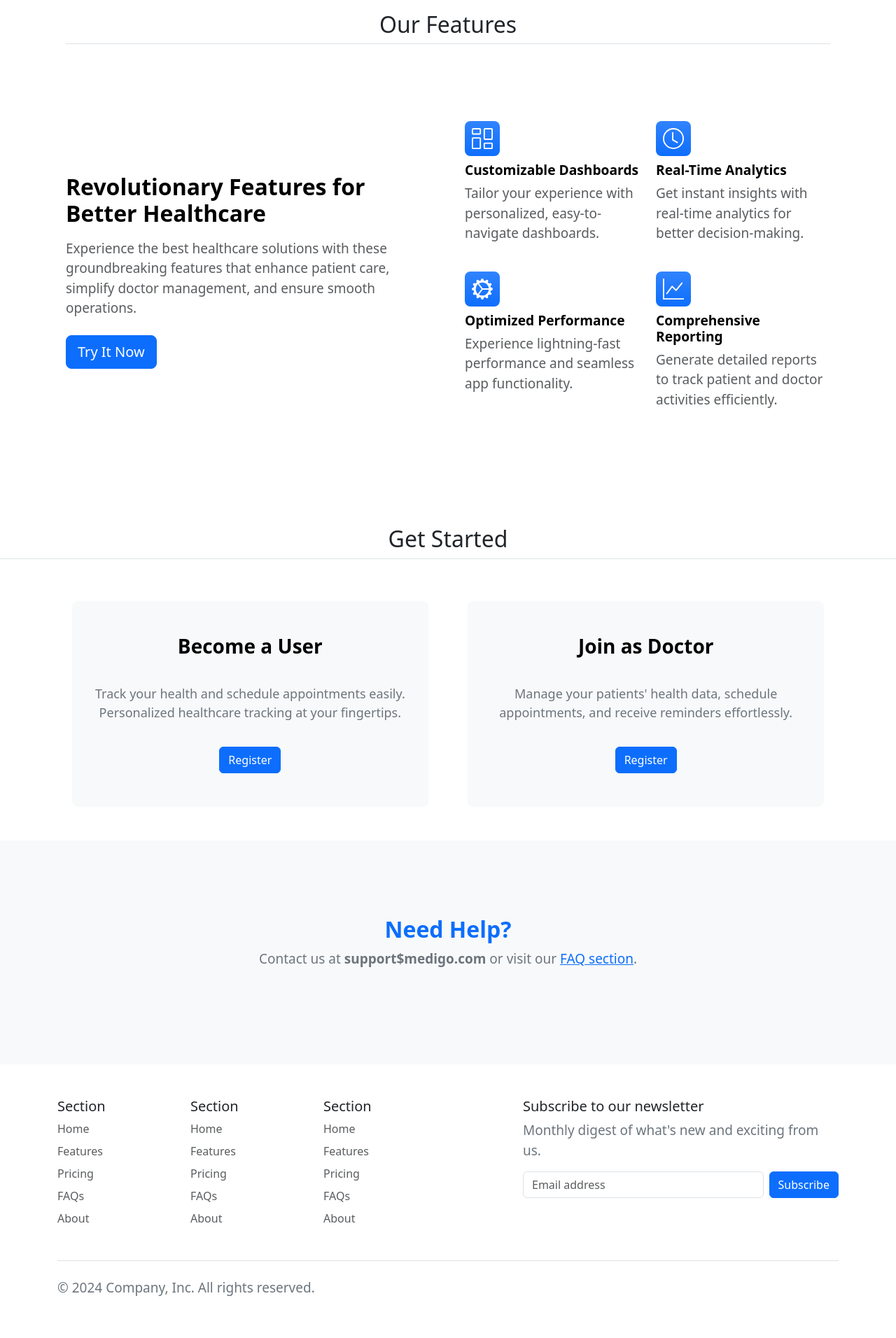
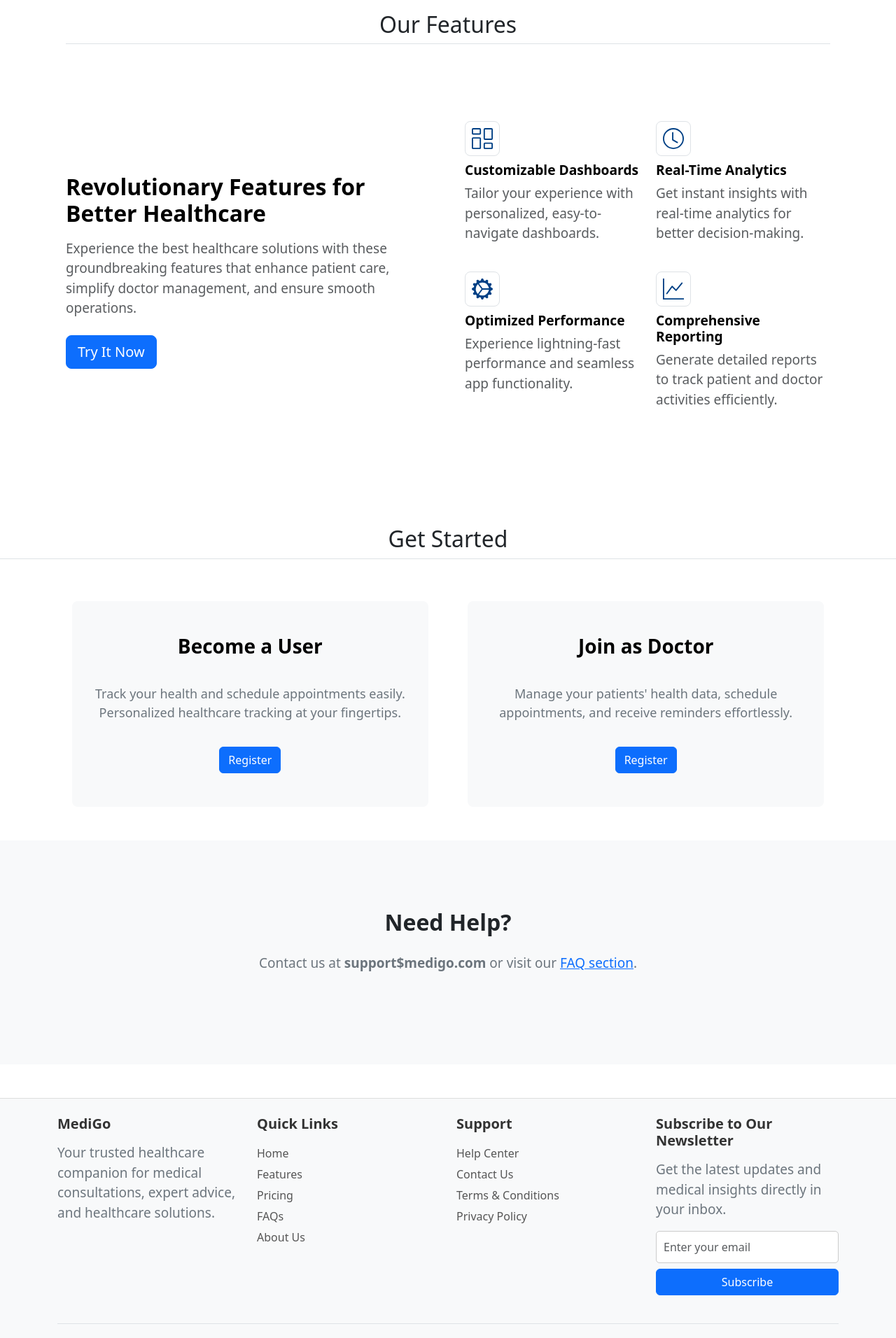
Before and after one commit to chathuraruwantha-2002/MediGo-fullstack-project, an Angular app: page / in a window 1280 px wide. Shown: the part 880-2792 px from the top of the page at 70% size. Built offline with nearby package versions, Linux system fonts and the light colour scheme; some icons are missing.

Commit message:
homepage frontend done

```diff
--- a/src/app/common/homepage/homepage.component.css
+++ b/src/app/common/homepage/homepage.component.css
@@ -149,3 +149,56 @@
     font-size: 19px;
     color:#6C757D;
   }
+
+
+
+
+
+
+  .footer {
+    background-color: #f8f9fa;
+    color: #333;
+    padding: 40px 0;
+    border-top: 1px solid #ddd;
+}
+
+.footer-title {
+    font-weight: bold;
+    margin-bottom: 15px;
+}
+
+.nav-link {
+    color: #555;
+    padding: 3px 0;
+    transition: 0.3s;
+}
+
+.nav-link:hover {
+    color: #007bff;
+    text-decoration: underline;
+}
+
+.newsletter input {
+    border-radius: 5px;
+    border: 1px solid #ccc;
+    padding: 10px;
+}
+
+.social-icons {
+    display: flex;
+    gap: 15px;
+}
+
+.social-icon {
+    color: #007bff;
+    font-size: 20px;
+    transition: 0.3s;
+}
+
+.social-icon:hover {
+    color: #0056b3;
+}
+
+#icon{
+    color: #004085;
+}
--- a/src/app/common/homepage/homepage.component.html
+++ b/src/app/common/homepage/homepage.component.html
@@ -32,9 +32,9 @@
                 <!-- Individual Feature Cards -->
                 <div class="col d-flex flex-column gap-2">
                     <div
-                        class="feature-icon-small d-inline-flex align-items-center justify-content-center text-bg-primary bg-gradient fs-4 rounded-3 feature-icon">
+                        class="feature-icon-small d-inline-flex align-items-center justify-content-center border bg-gradient fs-4 rounded-3 feature-icon">
                         <svg xmlns="http://www.w3.org/2000/svg" width="30" height="30" fill="currentColor"
-                            class="bi bi-columns-gap" viewBox="0 0 16 16">
+                            class="bi bi-columns-gap" viewBox="0 0 16 16" id="icon">
                             <path
                                 d="M6 1v3H1V1zM1 0a1 1 0 0 0-1 1v3a1 1 0 0 0 1 1h5a1 1 0 0 0 1-1V1a1 1 0 0 0-1-1zm14 12v3h-5v-3zm-5-1a1 1 0 0 0-1 1v3a1 1 0 0 0 1 1h5a1 1 0 0 0 1-1v-3a1 1 0 0 0-1-1zM6 8v7H1V8zM1 7a1 1 0 0 0-1 1v7a1 1 0 0 0 1 1h5a1 1 0 0 0 1-1V8a1 1 0 0 0-1-1zm14-6v7h-5V1zm-5-1a1 1 0 0 0-1 1v7a1 1 0 0 0 1 1h5a1 1 0 0 0 1-1V1a1 1 0 0 0-1-1z" />
                         </svg>
@@ -46,9 +46,9 @@
 
                 <div class="col d-flex flex-column gap-2">
                     <div
-                        class="feature-icon-small d-inline-flex align-items-center justify-content-center text-bg-primary bg-gradient fs-4 rounded-3 feature-icon">
+                    class="feature-icon-small d-inline-flex align-items-center justify-content-center border bg-gradient fs-4 rounded-3 feature-icon">
                         <svg xmlns="http://www.w3.org/2000/svg" width="30" height="30" fill="currentColor"
-                            class="bi bi-clock" viewBox="0 0 16 16">
+                            class="bi bi-clock" viewBox="0 0 16 16" id="icon">
                             <path d="M8 3.5a.5.5 0 0 0-1 0V9a.5.5 0 0 0 .252.434l3.5 2a.5.5 0 0 0 .496-.868L8 8.71z" />
                             <path d="M8 16A8 8 0 1 0 8 0a8 8 0 0 0 0 16m7-8A7 7 0 1 1 1 8a7 7 0 0 1 14 0" />
                         </svg>
@@ -60,9 +60,9 @@
 
                 <div class="col d-flex flex-column gap-2">
                     <div
-                        class="feature-icon-small d-inline-flex align-items-center justify-content-center text-bg-primary bg-gradient fs-4 rounded-3 feature-icon">
+                    class="feature-icon-small d-inline-flex align-items-center justify-content-center border bg-gradient fs-4 rounded-3 feature-icon">
                         <svg xmlns="http://www.w3.org/2000/svg" width="30" height="30" fill="currentColor"
-                            class="bi bi-gear-wide-connected" viewBox="0 0 16 16">
+                            class="bi bi-gear-wide-connected" viewBox="0 0 16 16" id="icon">
                             <path
                                 d="M7.068.727c.243-.97 1.62-.97 1.864 0l.071.286a.96.96 0 0 0 1.622.434l.205-.211c.695-.719 1.888-.03 1.613.931l-.08.284a.96.96 0 0 0 1.187 1.187l.283-.081c.96-.275 1.65.918.931 1.613l-.211.205a.96.96 0 0 0 .434 1.622l.286.071c.97.243.97 1.62 0 1.864l-.286.071a.96.96 0 0 0-.434 1.622l.211.205c.719.695.03 1.888-.931 1.613l-.284-.08a.96.96 0 0 0-1.187 1.187l.081.283c.275.96-.918 1.65-1.613.931l-.205-.211a.96.96 0 0 0-1.622.434l-.071.286c-.243.97-1.62.97-1.864 0l-.071-.286a.96.96 0 0 0-1.622-.434l-.205.211c-.695.719-1.888.03-1.613-.931l.08-.284a.96.96 0 0 0-1.186-1.187l-.284.081c-.96.275-1.65-.918-.931-1.613l.211-.205a.96.96 0 0 0-.434-1.622l-.286-.071c-.97-.243-.97-1.62 0-1.864l.286-.071a.96.96 0 0 0 .434-1.622l-.211-.205c-.719-.695-.03-1.888.931-1.613l.284.08a.96.96 0 0 0 1.187-1.186l-.081-.284c-.275-.96.918-1.65 1.613-.931l.205.211a.96.96 0 0 0 1.622-.434zM12.973 8.5H8.25l-2.834 3.779A4.998 4.998 0 0 0 12.973 8.5m0-1a4.998 4.998 0 0 0-7.557-3.779l2.834 3.78zM5.048 3.967l-.087.065zm-.431.355A4.98 4.98 0 0 0 3.002 8c0 1.455.622 2.765 1.615 3.678L7.375 8zm.344 7.646.087.065z" />
                         </svg>
@@ -74,9 +74,9 @@
 
                 <div class="col d-flex flex-column gap-2">
                     <div
-                        class="feature-icon-small d-inline-flex align-items-center justify-content-center text-bg-primary bg-gradient fs-4 rounded-3 feature-icon">
+                    class="feature-icon-small d-inline-flex align-items-center justify-content-center border bg-gradient fs-4 rounded-3 feature-icon">
                         <svg xmlns="http://www.w3.org/2000/svg" width="30" height="30" fill="currentColor"
-                            class="bi bi-graph-up" viewBox="0 0 16 16">
+                            class="bi bi-graph-up" viewBox="0 0 16 16" id="icon">
                             <path fill-rule="evenodd"
                                 d="M0 0h1v15h15v1H0zm14.817 3.113a.5.5 0 0 1 .07.704l-4.5 5.5a.5.5 0 0 1-.74.037L7.06 6.767l-3.656 5.027a.5.5 0 0 1-.808-.588l4-5.5a.5.5 0 0 1 .758-.06l2.609 2.61 4.15-5.073a.5.5 0 0 1 .704-.07" />
                         </svg>
@@ -129,76 +129,65 @@
 
 <!-- Contact & FAQs -->
 <section class="bg-light py-5" style="height: 40vh">
-    <div class="container text-center" style="padding-top: 60px;">
-        <h2 class="fw-bold text-primary">Need Help?</h2>
+    <div class="container text-center" style="padding-top: 50px;">
+        <h2 class="fw-bold mb-4">Need Help?</h2>
         <p>Contact us at <strong>support$medigo.com</strong> or visit our <a href="#">FAQ section</a>.</p>
     </div>
 </section>
 
+<!-- Footer -->
+<footer class="footer mt-5 py-4">
+    <div class="container">
+        <div class="row">
+            <!-- Company Section -->
+            <div class="col-md-3 mb-3">
+                <h5 class="footer-title">MediGo</h5>
+                <p>Your trusted healthcare companion for medical consultations, expert advice, and healthcare solutions.</p>
+            </div>
 
-<!---- Footer -->
-<div class="container">
-    <footer class="mt-5">
-        <div class="row">
-            <div class="col-6 col-md-2 mb-3">
-                <h5>Section</h5>
+            <!-- Quick Links -->
+            <div class="col-md-3 mb-3">
+                <h5 class="footer-title">Quick Links</h5>
                 <ul class="nav flex-column">
-                    <li class="nav-item mb-2"><a href="#" class="nav-link p-0 text-body-secondary">Home</a></li>
-                    <li class="nav-item mb-2"><a href="#" class="nav-link p-0 text-body-secondary">Features</a></li>
-                    <li class="nav-item mb-2"><a href="#" class="nav-link p-0 text-body-secondary">Pricing</a></li>
-                    <li class="nav-item mb-2"><a href="#" class="nav-link p-0 text-body-secondary">FAQs</a></li>
-                    <li class="nav-item mb-2"><a href="#" class="nav-link p-0 text-body-secondary">About</a></li>
+                    <li class="nav-item"><a href="#" class="nav-link">Home</a></li>
+                    <li class="nav-item"><a href="#" class="nav-link">Features</a></li>
+                    <li class="nav-item"><a href="#" class="nav-link">Pricing</a></li>
+                    <li class="nav-item"><a href="#" class="nav-link">FAQs</a></li>
+                    <li class="nav-item"><a href="#" class="nav-link">About Us</a></li>
                 </ul>
             </div>
 
-            <div class="col-6 col-md-2 mb-3">
-                <h5>Section</h5>
+            <!-- Support -->
+            <div class="col-md-3 mb-3">
+                <h5 class="footer-title">Support</h5>
                 <ul class="nav flex-column">
-                    <li class="nav-item mb-2"><a href="#" class="nav-link p-0 text-body-secondary">Home</a></li>
-                    <li class="nav-item mb-2"><a href="#" class="nav-link p-0 text-body-secondary">Features</a></li>
-                    <li class="nav-item mb-2"><a href="#" class="nav-link p-0 text-body-secondary">Pricing</a></li>
-                    <li class="nav-item mb-2"><a href="#" class="nav-link p-0 text-body-secondary">FAQs</a></li>
-                    <li class="nav-item mb-2"><a href="#" class="nav-link p-0 text-body-secondary">About</a></li>
+                    <li class="nav-item"><a href="#" class="nav-link">Help Center</a></li>
+                    <li class="nav-item"><a href="#" class="nav-link">Contact Us</a></li>
+                    <li class="nav-item"><a href="#" class="nav-link">Terms & Conditions</a></li>
+                    <li class="nav-item"><a href="#" class="nav-link">Privacy Policy</a></li>
                 </ul>
             </div>
 
-            <div class="col-6 col-md-2 mb-3">
-                <h5>Section</h5>
-                <ul class="nav flex-column">
-                    <li class="nav-item mb-2"><a href="#" class="nav-link p-0 text-body-secondary">Home</a></li>
-                    <li class="nav-item mb-2"><a href="#" class="nav-link p-0 text-body-secondary">Features</a></li>
-                    <li class="nav-item mb-2"><a href="#" class="nav-link p-0 text-body-secondary">Pricing</a></li>
-                    <li class="nav-item mb-2"><a href="#" class="nav-link p-0 text-body-secondary">FAQs</a></li>
-                    <li class="nav-item mb-2"><a href="#" class="nav-link p-0 text-body-secondary">About</a></li>
-                </ul>
-            </div>
-
-            <div class="col-md-5 offset-md-1 mb-3">
-                <form>
-                    <h5>Subscribe to our newsletter</h5>
-                    <p>Monthly digest of what's new and exciting from us.</p>
-                    <div class="d-flex flex-column flex-sm-row w-100 gap-2">
-                        <label for="newsletter1" class="visually-hidden">Email address</label>
-                        <input id="newsletter1" type="text" class="form-control" placeholder="Email address">
-                        <button class="btn btn-primary" type="button">Subscribe</button>
-                    </div>
-                </form>
+            <!-- Newsletter Subscription -->
+            <div class="col-md-3 mb-3">
+                <h5 class="footer-title">Subscribe to Our Newsletter</h5>
+                <p>Get the latest updates and medical insights directly in your inbox.</p>
+                <div class="newsletter">
+                    <input type="email" class="form-control" placeholder="Enter your email">
+                    <button class="btn btn-primary mt-2 w-100">Subscribe</button>
+                </div>
             </div>
         </div>
 
-        <div class="d-flex flex-column flex-sm-row justify-content-between py-4 my-4 border-top">
-            <p>&copy; 2024 Company, Inc. All rights reserved.</p>
-            <ul class="list-unstyled d-flex">
-                <li class="ms-3"><a class="link-body-emphasis" href="#"><svg class="bi" width="24" height="24">
-                            <use xlink:href="#twitter" />
-                        </svg></a></li>
-                <li class="ms-3"><a class="link-body-emphasis" href="#"><svg class="bi" width="24" height="24">
-                            <use xlink:href="#instagram" />
-                        </svg></a></li>
-                <li class="ms-3"><a class="link-body-emphasis" href="#"><svg class="bi" width="24" height="24">
-                            <use xlink:href="#facebook" />
-                        </svg></a></li>
-            </ul>
+        <!-- Footer Bottom -->
+        <div class="d-flex flex-column flex-sm-row justify-content-between border-top pt-3 mt-4">
+            <p>&copy; 2025 MediGo. All Rights Reserved.</p>
+            <div class="social-icons">
+                <a href="#" class="social-icon"><i class="fab fa-facebook"></i></a>
+                <a href="#" class="social-icon"><i class="fab fa-twitter"></i></a>
+                <a href="#" class="social-icon"><i class="fab fa-instagram"></i></a>
+                <a href="#" class="social-icon"><i class="fab fa-linkedin"></i></a>
+            </div>
         </div>
-    </footer>
-</div>
+    </div>
+</footer>
--- a/src/app/common/navbar/navbar.component.css
+++ b/src/app/common/navbar/navbar.component.css
@@ -1,6 +1,5 @@
 .navbar {
     padding: 1rem;
-    width: 100%;
     height: 80px;
 }
 
@@ -19,6 +18,8 @@
     color: #004085;
     font-weight: bold;
     font-size: 25px;
+    margin-left: 25px;
+    margin-right: 10px;
 
 }
 #loginbtn{
--- a/src/app/common/navbar/navbar.component.html
+++ b/src/app/common/navbar/navbar.component.html
@@ -1,8 +1,9 @@
 <nav class="navbar navbar-expand-lg navbar-light">
     <div class="container-fluid">
         <a class="navbar-brand" href="#">
-            <img src="/Images/4.png" alt="Medigo Logo" width="100" height="80" class="d-inline-block align-text-top">
+            <img src="/Icons/1.png" alt="Medigo Logo" width="80" height="70" class="d-inline-block align-text-top" style="margin-left: 60px;">
         </a>
+
         <div class="navbar-brand" id="logo">MediGo</div>
         <div class="collapse navbar-collapse justify-content-end" id="navbarNav">
             <ul class="navbar-nav">
```
Also changed, not shown: public/Icons/1.png (added).
